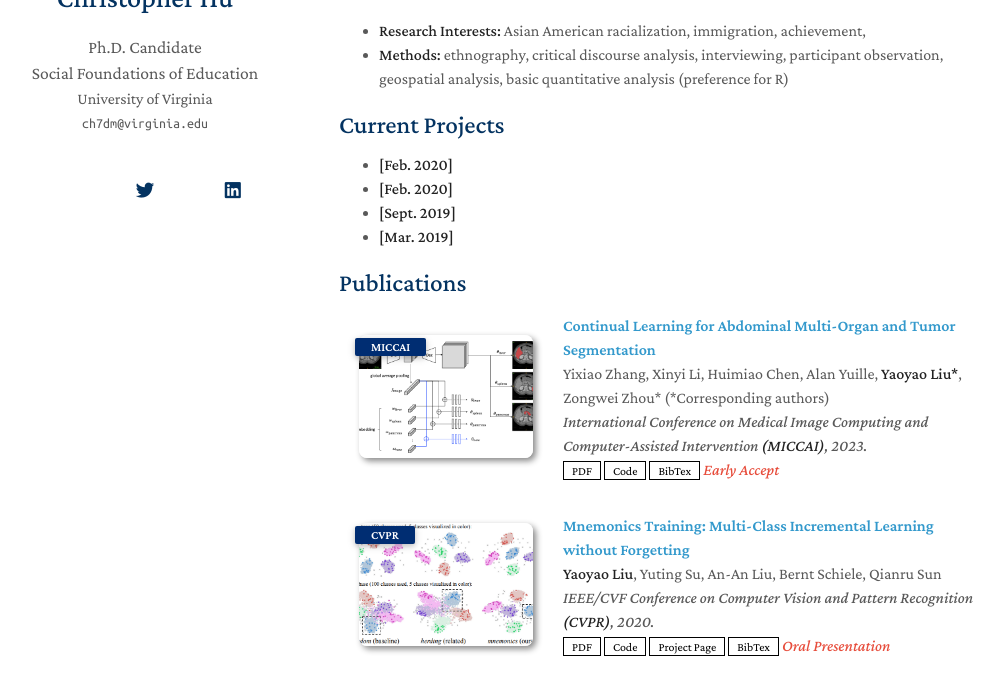
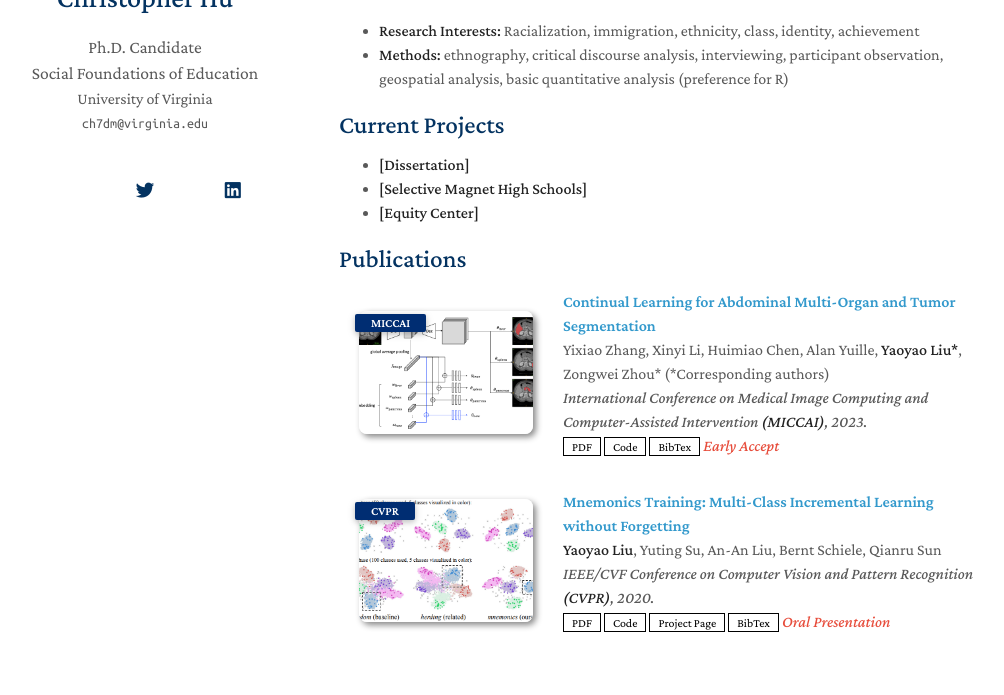
Before and after one commit to MrChristopherHu/profile, a Jekyll site: the page built from index.md, in a window 1280 px wide and 990 px high, cut to the strip 206-901 px from the top of the window. Shown: the whole strip, without its empty margins (131-1135 px from the left). Built offline with Jekyll 4.4.1, drawn with Linux system fonts in a browser that asks for light colours; nearby versions of some CDN libraries; a style sheet for code colours, icons or effects is not loaded; our own code applies the rules of GitHub Pages for plain Markdown files.

Commit message:
Update index.md

```diff
--- a/index.md
+++ b/index.md
@@ -6,14 +6,13 @@ layout: homepage
 
 Hi there! I am an ethnographer and discourse analyst who studies race and ethnicity in educational contexts. Currently, I am a PhD candidate in the soial foundations of education at the University of Virginia's School of Education and Human Development with an anticipated defense in Spring 2025. Questions? Want to connect? Email me at [ch7dm@virginia.edu](mailto:ch7dm@virginia.edu)!
 
-- **Research Interests:** Asian American racialization, immigration, achievement,
+- **Research Interests:** Racialization, immigration, ethnicity, class, identity, achievement
 - **Methods:** ethnography, critical discourse analysis, interviewing, participant observation, geospatial analysis, basic quantitative analysis (preference for R)
 
 ## Current Projects
 
-- **[Feb. 2020]**
-- **[Feb. 2020]**
-- **[Sept. 2019]**
-- **[Mar. 2019]**
+- **[Dissertation]**
+- **[Selective Magnet High Schools]**
+- **[Equity Center]**
 
 {% include_relative _includes/publications.md %}
```
